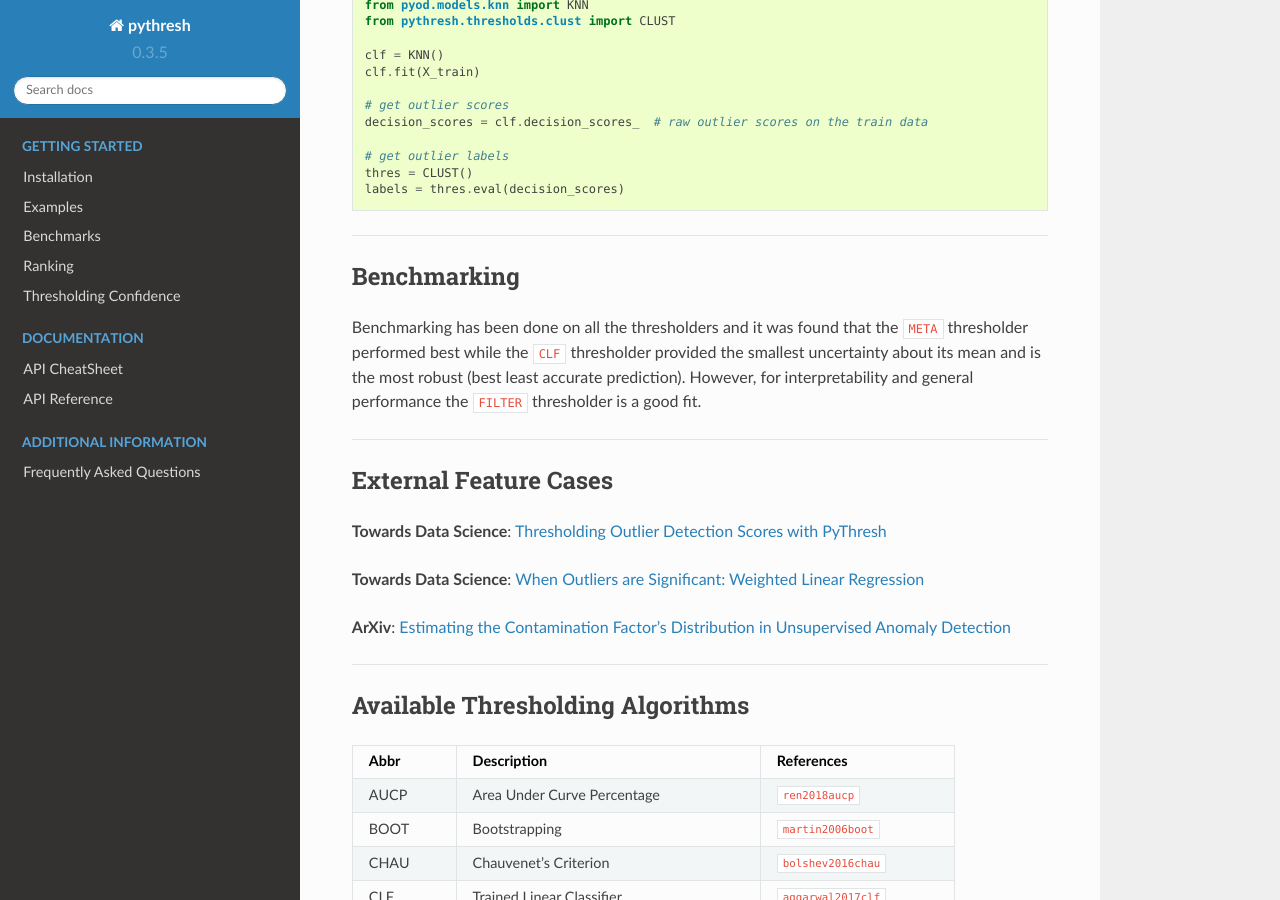
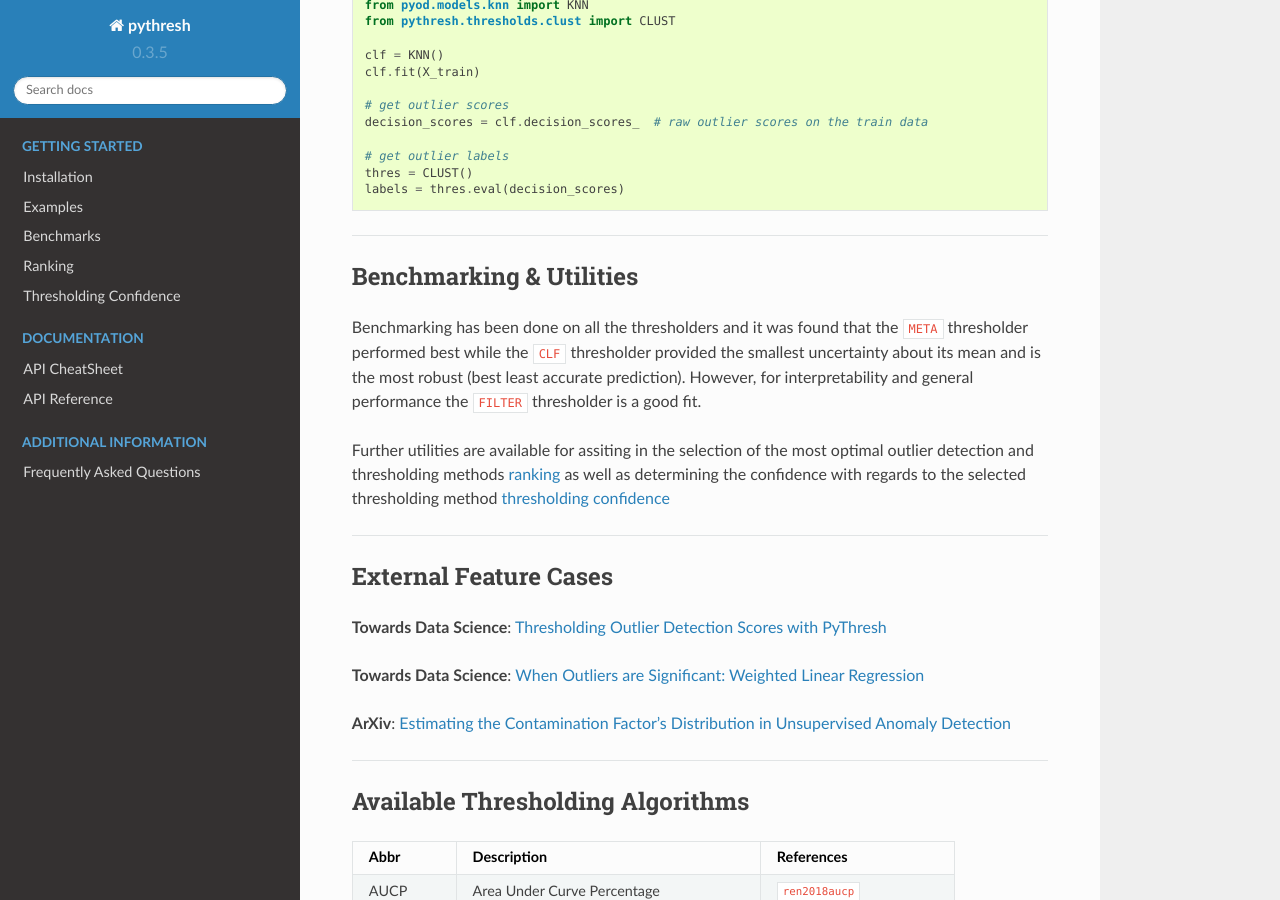
Before and after one commit to KulikDM/pythresh, a Sphinx documentation site: the page built from docs/index.rst, in a window 1280 px wide and 900 px high, scrolled down 810 px. Built offline with Sphinx 7.4.7 and the Read the Docs theme 2.0.0, drawn with Linux system fonts in a browser that asks for light colours; formulas are drawn with MathJax 3; cross-references to code outside the pages are shown as plain code.

Commit message:
Utilities doc update

```diff
--- a/docs/index.rst
+++ b/docs/index.rst
@@ -90,15 +90,22 @@ complex mathematical methods that involve graph theory and topology.
 
 ----
 
-**************
- Benchmarking
-**************
+**************************
+ Benchmarking & Utilities
+**************************
 
 Benchmarking has been done on all the thresholders and it was found
 that the ``META`` thresholder performed best while the ``CLF`` thresholder
 provided the smallest uncertainty about its mean and is the most robust
 (best least accurate prediction). However, for interpretability and
 general performance the ``FILTER`` thresholder is a good fit.
+
+Further utilities are available for assiting in the selection of the
+most optimal outlier detection and thresholding methods `ranking
+<https://pythresh.readthedocs.io/en/latest/ranking.html>`_ as well as
+determining the confidence with regards to the selected thresholding
+method `thresholding confidence
+<https://pythresh.readthedocs.io/en/latest/confidence.html>`_
 
 ----
 
```
Also changed, not shown: README.rst (+10 -3 lines).
